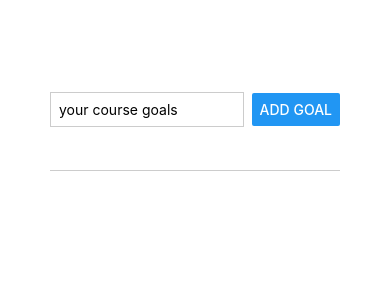
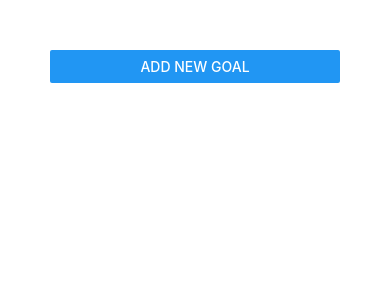
Before and after one commit to Eshutak/RNCourse, a React Native app: screen / in a window 390 px wide. Shown: the top 300 px of the page. Built offline with nearby package versions, Linux system fonts and the light colour scheme.

Commit message:
2024.05.24 lecture 2-34

```diff
--- a/App.js
+++ b/App.js
@@ -1,10 +1,11 @@
 import { useState } from 'react';
-import { FlatList, StyleSheet, View } from 'react-native';
+import { Button, FlatList, StyleSheet, View } from 'react-native';
 import GoalInput from './components/GoalInput';
 import GoalItem from './components/GoalItem';
 
 export default function App() {
   //const [enteredGoalText, setEnteredGoalText] = useState('');
+  const [modalIsVisible, setModalIsVisible] = useState(false);
   const [enteredGoalTextList, setEnteredGoalTextList] = useState([]);
   /*
   function goalInputHandler(enteredText){
@@ -17,6 +18,14 @@ export default function App() {
     ]);
   }
   */
+
+  function modalAddGoal(){
+    setModalIsVisible(true);
+  }
+
+  function closeAddGoal(){
+    setModalIsVisible(false);
+  }
 
   function addGoalHandler(enteredGoalText){
     setEnteredGoalTextList((currentCourseGoals)=>[... enteredGoalTextList,
@@ -41,7 +50,8 @@ export default function App() {
         <Button title='Add Goal' onPress={addGoalHandler}></Button>
       </View>
       */}
-      <GoalInput onAddGoal={addGoalHandler}/>
+      <Button title="Add New Goal" onPress={modalAddGoal}/>
+      <GoalInput visible={modalIsVisible} onAddGoal={addGoalHandler} closeModal={closeAddGoal}/>
       <View style={styles.goalsContainer}>
         {
           /*
--- a/components/GoalInput.js
+++ b/components/GoalInput.js
@@ -1,5 +1,5 @@
 import { useState } from 'react';
-import { Button, StyleSheet, TextInput, View } from "react-native";
+import { Button, Modal, StyleSheet, TextInput, View } from "react-native";
 
 function GoalInput(props){
 
@@ -12,9 +12,11 @@ function GoalInput(props){
     function addGoalHandler(){
         props.onAddGoal(enteredGoalText);
         setEnteredGoalText('');
+        props.closeModal();
     };
 
-    return <View style={styles.inputContainer}>
+    return <Modal visible={props.visible} animationType='fade'>
+        <View style={styles.inputContainer}>
             <TextInput
                 style={styles.textInput}
                 placeholder='your course goals'
@@ -22,7 +24,8 @@ function GoalInput(props){
                 value={enteredGoalText}
             />
             <Button title='Add Goal' onPress={addGoalHandler}></Button>
-    </View>;
+        </View>
+    </Modal>;
 }
 
 const styles = StyleSheet.create({
```
Lines whose indentation alone changed are shown as unchanged.
